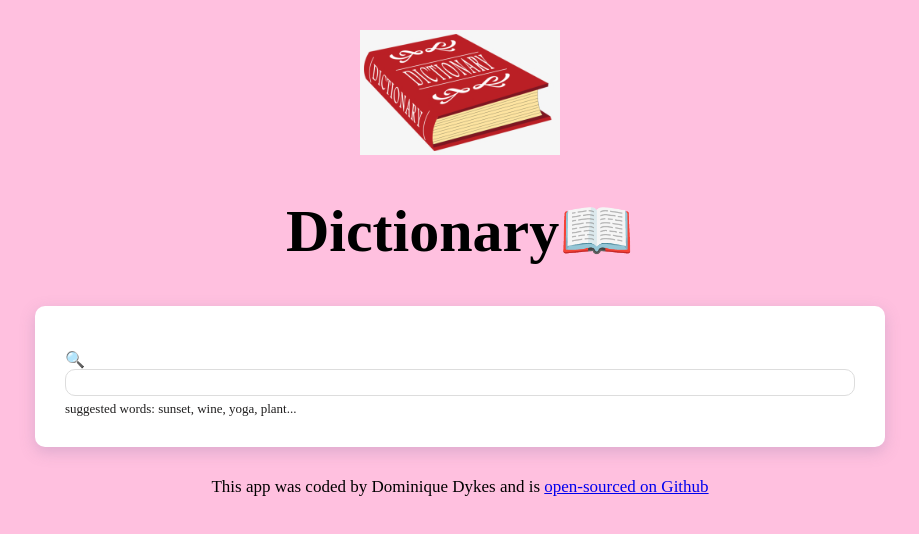
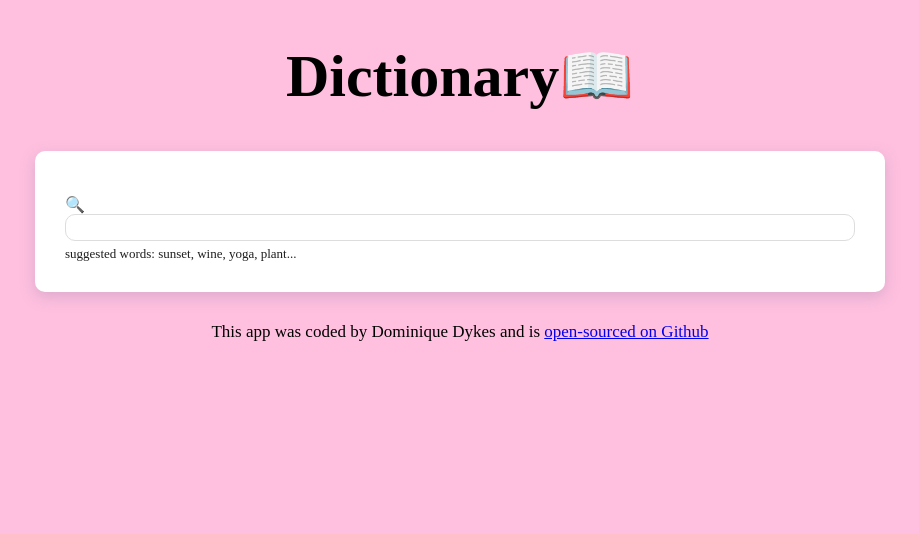
Before and after one commit to DominiqueDykes/dictionary-app, a React (Create React App) app: page / in a window 1280 px wide. Shown: the top 534 px of the page, without its empty margins (180-1099 px from the left). Built offline with nearby package versions, Linux system fonts and the light colour scheme; no server answers; the HTML template or start-up script is replaced by a standard one.

Commit message:
removed logo

```diff
--- a/src/App.js
+++ b/src/App.js
@@ -1,4 +1,3 @@
-import logo from "./logo.png";
 import "./App.css";
 import Dictionary from "./Dictionary";
 
@@ -7,7 +6,6 @@
     <div className="App">
       <div className="container">
         <header className="App-header">
-          <img src={logo} className="App-logo img-fluid" alt="logo" />
           <h1 className="text-center"> Dictionary📖</h1>
         </header>
         <main>
```
Also changed, not shown: src/logo.png (deleted).
